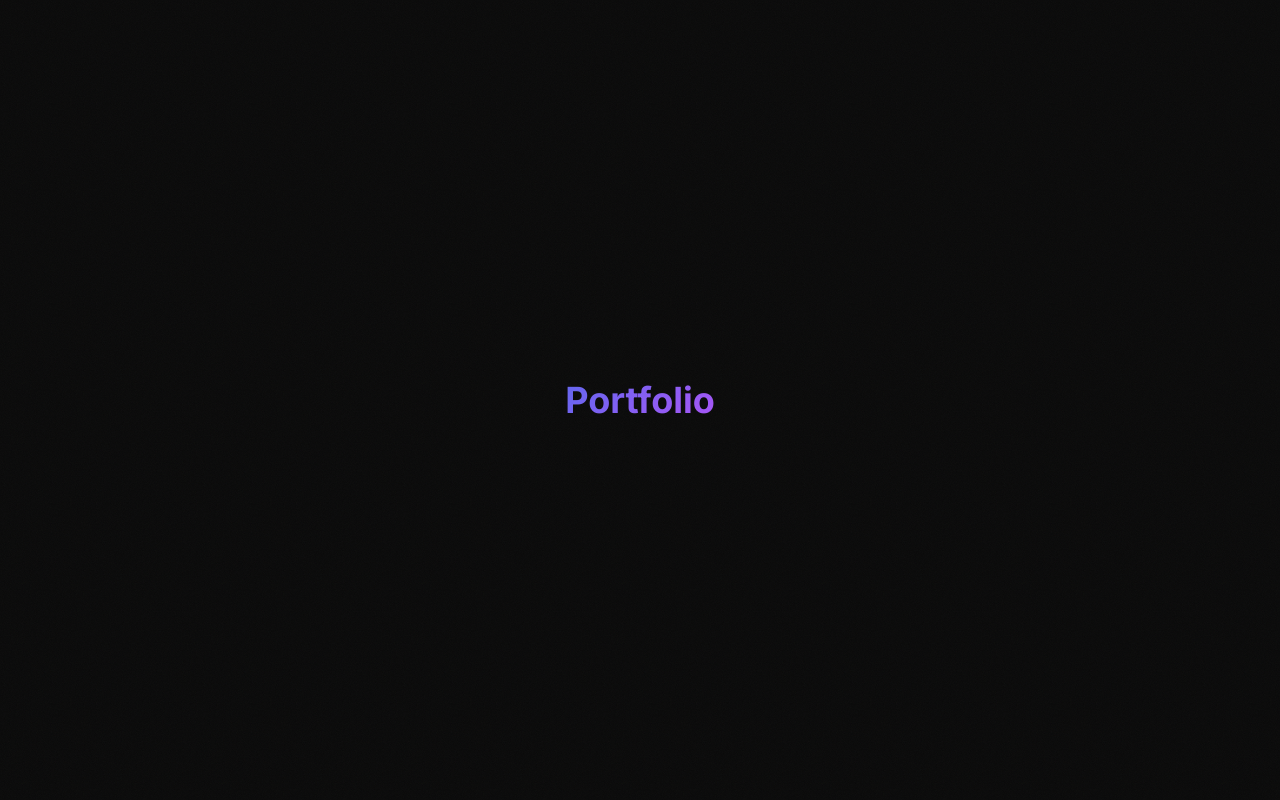
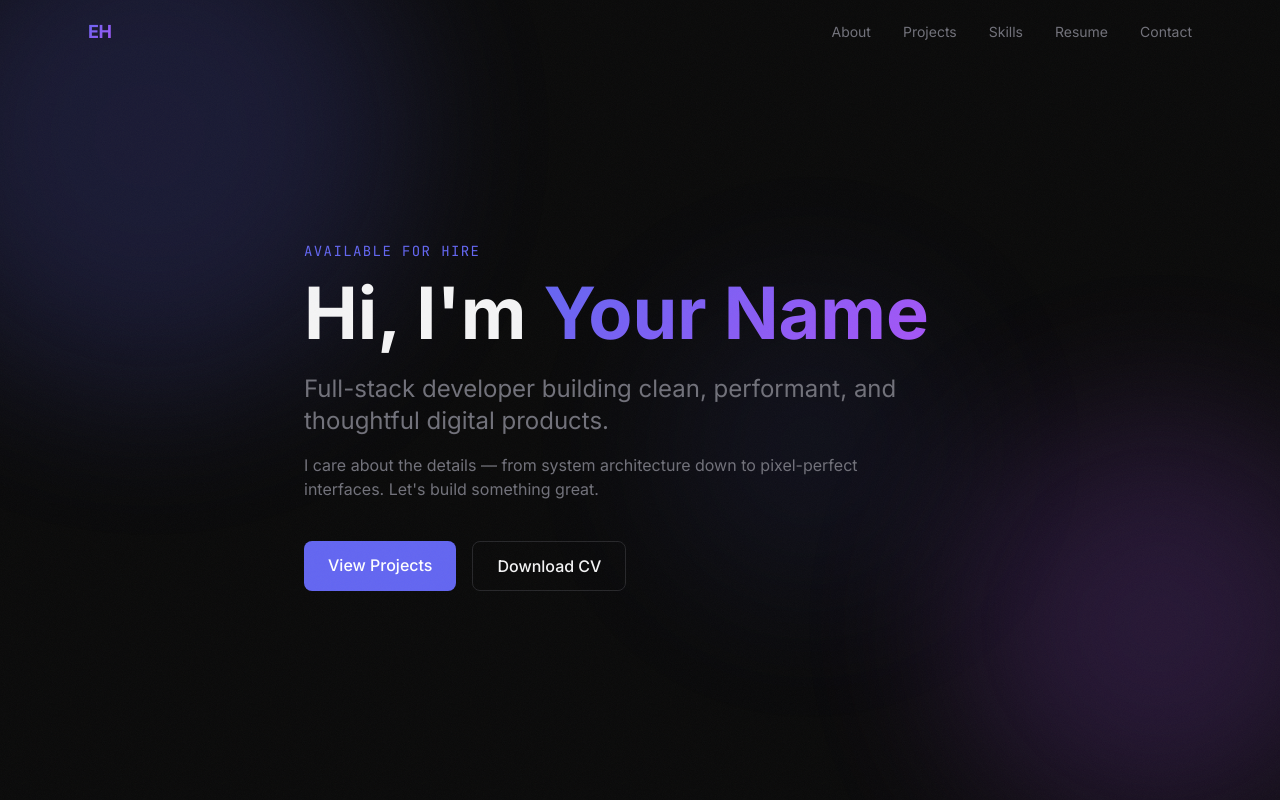
Before and after one commit to ErikHostnik/Portfolio, a React app: page / in a window 1280 px wide. Shown: the top 800 px of the page. Built offline with nearby package versions, Linux system fonts and the light colour scheme; the HTML template or start-up script is replaced by a standard one.

Commit message:
feat: assemble all sections into App, portfolio complete

```diff
--- a/src/App.jsx
+++ b/src/App.jsx
@@ -1,8 +1,23 @@
-function App() {
+import Navbar from './components/Navbar'
+import Hero from './components/Hero'
+import About from './components/About'
+import Projects from './components/Projects'
+import Skills from './components/Skills'
+import Resume from './components/Resume'
+import Contact from './components/Contact'
+
+export default function App() {
   return (
-    <div className="min-h-screen bg-bg text-text-primary flex items-center justify-center">
-      <h1 className="text-4xl font-bold gradient-text">Portfolio</h1>
+    <div className="min-h-screen bg-bg text-text-primary">
+      <Navbar />
+      <main>
+        <Hero />
+        <About />
+        <Projects />
+        <Skills />
+        <Resume />
+        <Contact />
+      </main>
     </div>
   )
 }
-export default App
```
Also changed, not shown: 1 other file (tests, documents, lock files or other folders).
